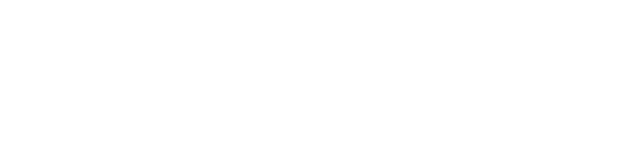
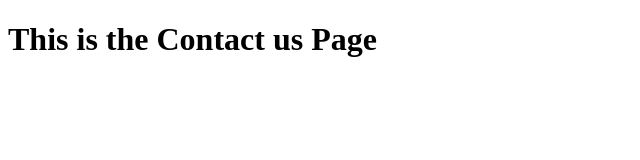
Before and after one commit to EBalmer/git-testing, a plain HTML site: page contact.html in a window 1280 px wide. Shown: the whole page, without its empty margins (0-640 px from the left). Drawn offline with Linux system fonts and the light colour scheme.

Commit message:
added sample page content

```diff
--- a/contact.html
+++ b/contact.html
@@ -7,6 +7,7 @@
     <title>Contact Us</title>
 </head>
 <body>
+    <h1>This is the Contact us Page</h1>
 
 </body>
 </html>
```
Also changed, not shown: about.html (+2 -2 lines).
